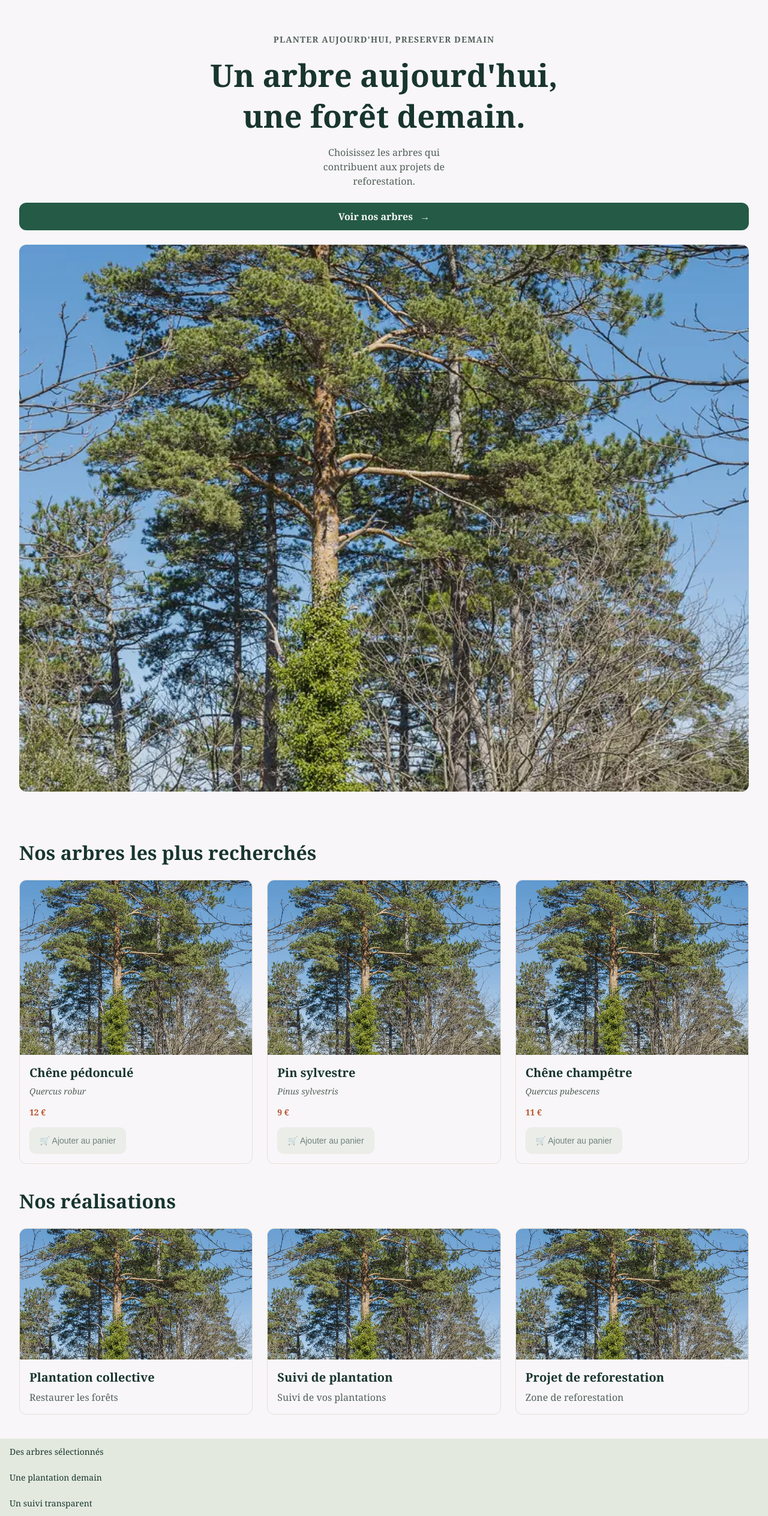
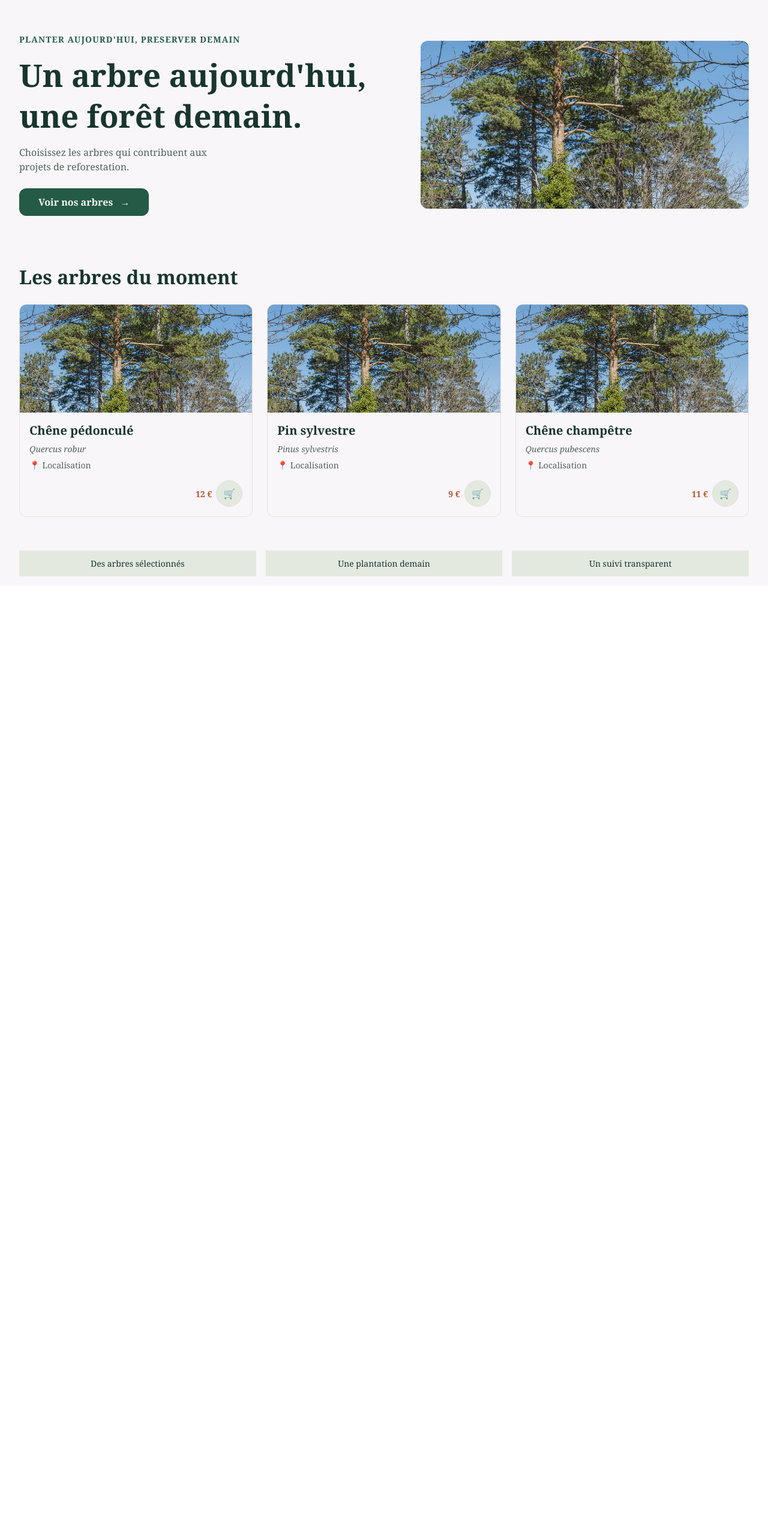
Before and after one commit to DimitryDereppe/je-s-appelle-graine, a Next.js app in the folder src/front/: page / in a window 1280 px wide. Shown: the whole page at 60% size. After the commit the page ends 977 px from the top, so only its background shows below. Built offline with nearby package versions, Linux system fonts and the light colour scheme.

Commit message:
WIP - creation de la version desktop

```diff
--- a/src/front/src/app/Home.module.css
+++ b/src/front/src/app/Home.module.css
@@ -21,12 +21,13 @@
   padding: 40px 16px 32px;
 }
 
+/* --- Tagline : couleur verte --- */
 .welcomeTagline {
   font-size: 14px;
   font-weight: 600;
   letter-spacing: 0.08em;
   text-transform: uppercase;
-  color: #53615b;
+  color: #245a46;
   margin: 0 0 16px;
 }
 
@@ -45,6 +46,14 @@
   color: #53615b;
   margin: 0 0 24px;
   max-width: 280px;
+}
+/* --- Wrapper contenu texte (mobile) --- */
+.welcomeContent {
+  display: flex;
+  flex-direction: column;
+  align-items: center;
+  text-align: center;
+  width: 100%;
 }
 
 .ctaButton {
@@ -76,10 +85,11 @@
   margin-left: 8px;
 }
 
-/* --- Photo hero --- */
+/* --- Photo hero : même hauteur que .card --- */
 .heroImage {
   width: 100%;
-  aspect-ratio: 4 / 3;
+  height: 228px;
+  position: relative;
   overflow: hidden;
   border-radius: 12px;
   margin-top: 24px;
@@ -87,8 +97,6 @@
 }
 
 .heroImg {
-  width: 100%;
-  height: 100%;
   object-fit: cover;
 }
 
@@ -111,7 +119,6 @@
   display: grid;
   grid-template-columns: 1fr;
   gap: 24px;
-  margin-bottom: 40px;
 }
 
 .card {
@@ -131,25 +138,28 @@
   outline-offset: 2px;
 }
 
+/* --- Image carte : hauteur divisée par 2, même ratio --- */
 .cardImage {
   width: 100%;
-  aspect-ratio: 4 / 3;
+  aspect-ratio: 4 / 12;
+  max-height: 130px;
+  position: relative;
   overflow: hidden;
   background-color: #e3e9df;
 }
 
 .cardImg {
-  width: 100%;
-  height: 100%;
   object-fit: cover;
 }
 
+/* --- Corps de carte : padding réduit proportionnellement --- */
 .cardBody {
-  padding: 16px;
+  height: 50%;
+  padding: 8px;
   display: flex;
   flex-direction: column;
   align-items: flex-start;
-  gap: 8px;
+  gap: 4px;
 }
 
 .cardTitle {
@@ -167,76 +177,58 @@
   margin: 0;
 }
 
+.cardLocation {
+  font-size: 14px;
+  color: #53615b;
+  margin: 0;
+  display: flex;
+  align-items: center;
+  gap: 4px;
+}
+
+.locationIcon {
+  font-size: 14px;
+}
+
+/* --- Footer carte --- */
+.cardFooter {
+  display: flex;
+  align-items: center;
+  justify-content: flex-end;
+  width: 100%;
+  margin-top: 8px;
+}
+
 .cardPrice {
   font-size: 14px;
   font-weight: 700;
   color: #b6532c;
-  margin: 8px 0;
+  margin: 0;
 }
 
+/* --- Bouton panier : margin-left 2% --- */
 .basketButton {
-  margin-top: auto;
+  width: 44px;
+  height: 44px;
+  border-radius: 50%;
   background-color: #e3e9df;
   border: 1px solid #e4e1d9;
-  border-radius: 10px;
-  padding: 12px 16px;
-  min-height: 44px;
-  font-size: 14px;
-  font-weight: 500;
-  color: #18352e;
-  cursor: not-allowed;
-  opacity: 0.6;
+  display: flex;
+  align-items: center;
+  justify-content: center;
+  font-size: 16px;
+  cursor: pointer;
+  padding: 0;
+  margin-left: 2%;
+}
+
+.basketButton:hover {
+  background-color: #d0dacc;
 }
 
 .basketButton:focus-visible {
   outline: 3px solid #245a46;
   outline-offset: 2px;
-}
-
-/* --- Réalisations --- */
-.achievementsGrid {
-  display: grid;
-  grid-template-columns: 1fr;
-  gap: 24px;
-}
-
-.achievementCard {
-  background-color: #f8f6f8;
-  border: 1px solid #e4e1d9;
-  border-radius: 12px;
-  overflow: hidden;
-}
-
-.achievementImage {
-  width: 100%;
-  aspect-ratio: 16 / 9;
-  overflow: hidden;
-  background-color: #e3e9df;
-}
-
-.achievementImg {
-  width: 100%;
-  height: 100%;
-  object-fit: cover;
-}
-
-.achievementBody {
-  padding: 16px;
-}
-
-.achievementTitle {
-  font-size: 20px;
-  font-weight: 600;
-  font-family: "Lora", Georgia, serif;
-  color: #18352e;
-  margin: 0 0 8px;
-}
-
-.achievementSubtitle {
-  font-size: 16px;
-  line-height: 1.5;
-  color: #53615b;
-  margin: 0;
 }
 
 /* --- Badges (bas de page) --- */
@@ -262,18 +254,83 @@
   margin: 0;
 }
 
-/* ===== Tablettes (≥ 600px) ===== */
+/* ===== Desktop (≥ 600px) ===== */
 @media (min-width: 600px) {
+  .welcome {
+    flex-direction: row;
+    align-items: center;
+    text-align: left;
+    padding: 56px 32px 40px;
+    gap: 32px;
+  }
+
+  .welcomeContent {
+    align-items: flex-start;
+    text-align: left;
+    width: 55%;
+  }
+
+  .welcomeTagline {
+    margin: 0 0 16px;
+  }
+
   .welcomeTitle {
     font-size: 40px;
   }
 
-  .cardsGrid {
-    grid-template-columns: repeat(2, 1fr);
+  .welcomeSubtitle {
+    max-width: 320px;
+    font-size: 16px;
   }
 
-  .achievementsGrid {
-    grid-template-columns: repeat(2, 1fr);
+  .ctaButton {
+    width: auto;
+    padding: 12px 32px;
+  }
+
+  .heroImage {
+    height: 280px;
+    width: 45%;
+    margin-top: 0;
+    flex-shrink: 0;
+  }
+
+  .homepage {
+    padding: 40px 32px;
+  }
+
+  .sectionTitle {
+    font-size: 28px;
+  }
+
+  .cardsGrid {
+    grid-template-columns: repeat(3, 1fr);
+    gap: 24px;
+  }
+
+  .cardImage {
+    aspect-ratio: 4 / 3;
+    max-height: 180px;
+  }
+
+  .cardBody {
+    height: auto;
+    padding: 16px;
+    gap: 8px;
+  }
+
+  .badges {
+    flex-direction: row;
+    justify-content: center;
+    gap: 16px;
+    padding: 16px 32px;
+  }
+
+  .badge {
+    width: auto;
+    flex: 1;
+    text-align: center;
+    padding: 12px 24px;
   }
 }
 
@@ -298,8 +355,4 @@
   .cardsGrid {
     grid-template-columns: repeat(3, 1fr);
   }
-
-  .achievementsGrid {
-    grid-template-columns: repeat(3, 1fr);
-  }
 }
--- a/src/front/src/app/page.tsx
+++ b/src/front/src/app/page.tsx
@@ -1,6 +1,6 @@
+import Image from "next/image";
 import styles from "./Home.module.css";
-import { Tree, Feature, Achievement } from "./typeHome";
-import Image from "next/image";
+import { Tree, Feature } from "./typeHome";
 
 const trees: Tree[] = [
   {
@@ -29,21 +29,12 @@ const features: Feature[] = [
   { id: 3, title: "Un suivi transparent" },
 ];
 
-const achievements: Achievement[] = [
-  { id: 1, title: "Plantation collective", subtitle: "Restaurer les forêts" },
-  { id: 2, title: "Suivi de plantation", subtitle: "Suivi de vos plantations" },
-  {
-    id: 3,
-    title: "Projet de reforestation",
-    subtitle: "Zone de reforestation",
-  },
-];
-
 export default function Home() {
   return (
     <main className={styles.main}>
       {/* Section Welcome */}
       <section className={styles.welcome}>
+        <div className={styles.welcomeContent}>
           <p className={styles.welcomeTagline}>
             PLANTER AUJOURD&apos;HUI, PRESERVER DEMAIN
           </p>
@@ -58,22 +49,22 @@ export default function Home() {
           <button className={styles.ctaButton} type="button">
             Voir nos arbres <span className={styles.arrow}>→</span>
           </button>
+        </div>
 
-        {/* Photo hero */}
         <div className={styles.heroImage}>
           <Image
             src="/images/pin-maritime.webp"
             alt="Arbre"
             className={styles.heroImg}
-            width={500}
-            height={500}
+            fill
+            sizes="(min-width: 600px) 45vw, 100vw"
           />
         </div>
       </section>
 
       {/* Section Homepage */}
       <section className={styles.homepage}>
-        <h2 className={styles.sectionTitle}>Nos arbres les plus recherchés</h2>
+        <h2 className={styles.sectionTitle}>Les arbres du moment</h2>
         <div className={styles.cardsGrid}>
           {trees.map((tree) => (
             <article key={tree.id} className={styles.card}>
@@ -82,44 +73,25 @@ export default function Home() {
                   src="/images/pin-maritime.webp"
                   alt={tree.name}
                   className={styles.cardImg}
-                  width={500}
-                  height={500}
+                  fill
                 />
               </div>
               <div className={styles.cardBody}>
                 <h3 className={styles.cardTitle}>{tree.name}</h3>
                 <p className={styles.cardScientific}>{tree.scientific}</p>
+                <p className={styles.cardLocation}>
+                  <span className={styles.locationIcon}>📍</span> Localisation
+                </p>
+                <div className={styles.cardFooter}>
                   <p className={styles.cardPrice}>{tree.price}</p>
                   <button
                     className={styles.basketButton}
                     type="button"
-                  disabled
                     aria-label={`Ajouter ${tree.name} au panier`}
                   >
-                  🛒 Ajouter au panier
+                    🛒
                   </button>
                 </div>
-            </article>
-          ))}
-        </div>
-
-        {/* Nos réalisations */}
-        <h2 className={styles.sectionTitle}>Nos réalisations</h2>
-        <div className={styles.achievementsGrid}>
-          {achievements.map((a) => (
-            <article key={a.id} className={styles.achievementCard}>
-              <div className={styles.achievementImage}>
-                <Image
-                  src="/images/pin-maritime.webp"
-                  alt={a.title}
-                  className={styles.achievementImg}
-                  width={500}
-                  height={500}
-                />
-              </div>
-              <div className={styles.achievementBody}>
-                <h3 className={styles.achievementTitle}>{a.title}</h3>
-                <p className={styles.achievementSubtitle}>{a.subtitle}</p>
               </div>
             </article>
           ))}
```
Lines whose indentation alone changed are shown as unchanged.
